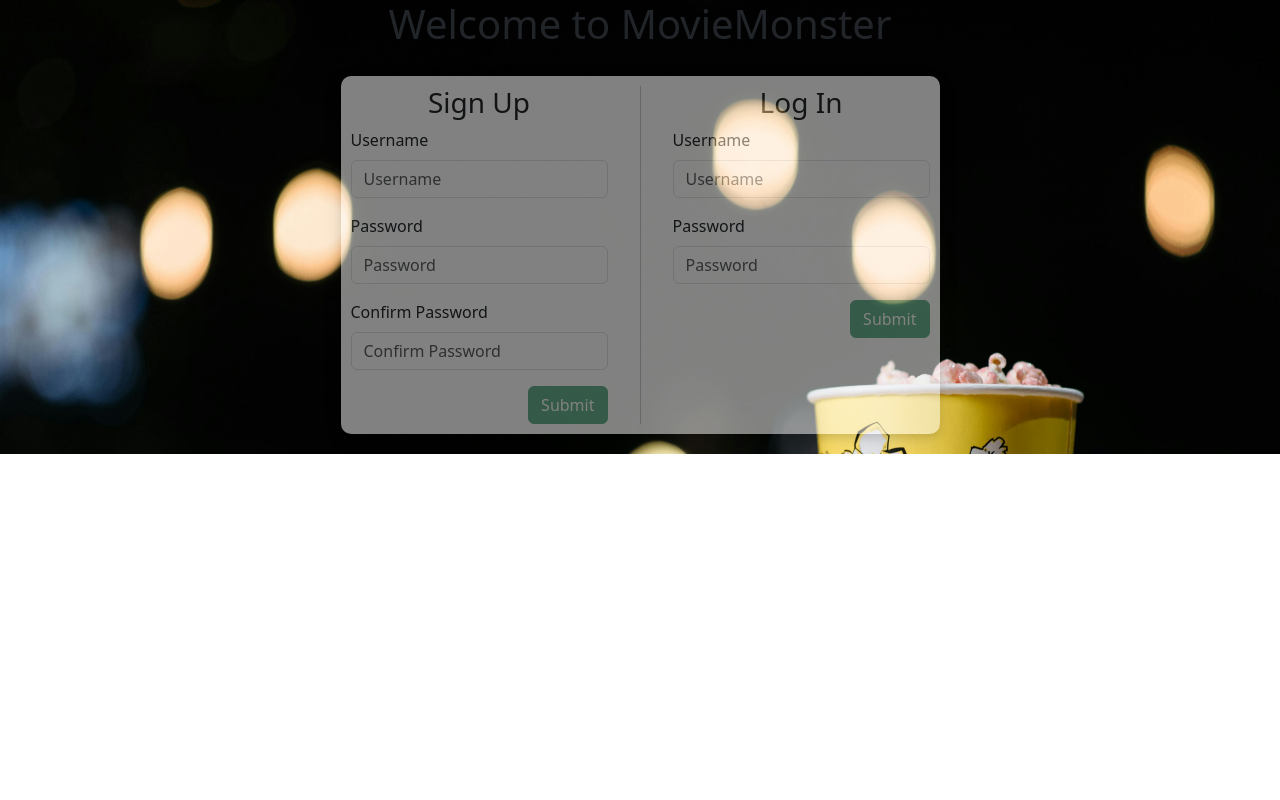
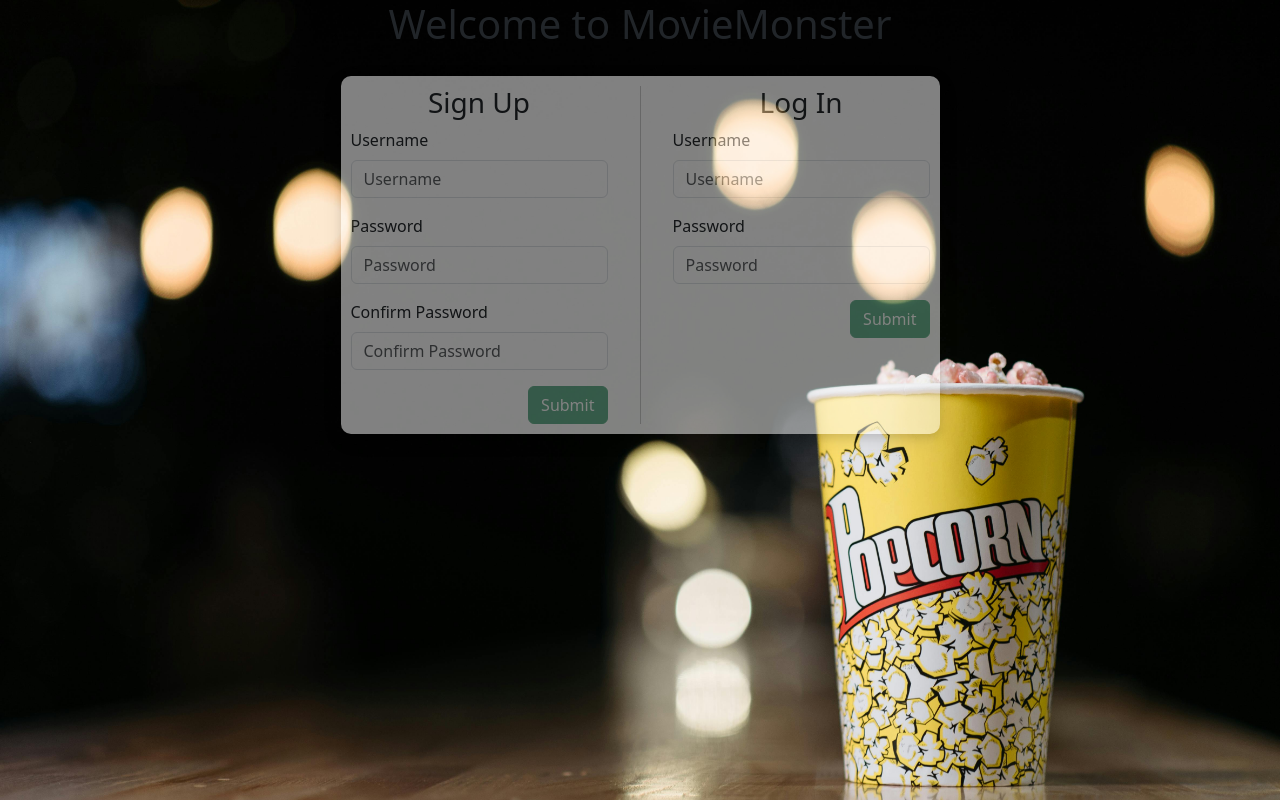
Before and after one commit to jbaldwindev/MovieMonsterFrontend, a React (Create React App) app in the folder movie-monster-front/: page / in a window 1280 px wide. Built offline with nearby package versions, Linux system fonts and the light colour scheme.

Commit message:
validation styling

```diff
--- a/movie-monster-front/src/Styles/UserValidation.css
+++ b/movie-monster-front/src/Styles/UserValidation.css
@@ -16,10 +16,6 @@
     flex-direction: column;
     align-items: center;
     justify-content: flex-start;
-    background-image: url('../Assets/login-background-image.jpg');
-    background-repeat: no-repeat;
-    background-size: cover;
-    height: 100%
 }
 
 .divider {
@@ -28,3 +24,9 @@
   height: auto;
   align-self: stretch;
 }
+
+body {
+    background-image: url('../Assets/login-background-image.jpg');
+    background-repeat: no-repeat;
+    background-size: cover;
+}
```
